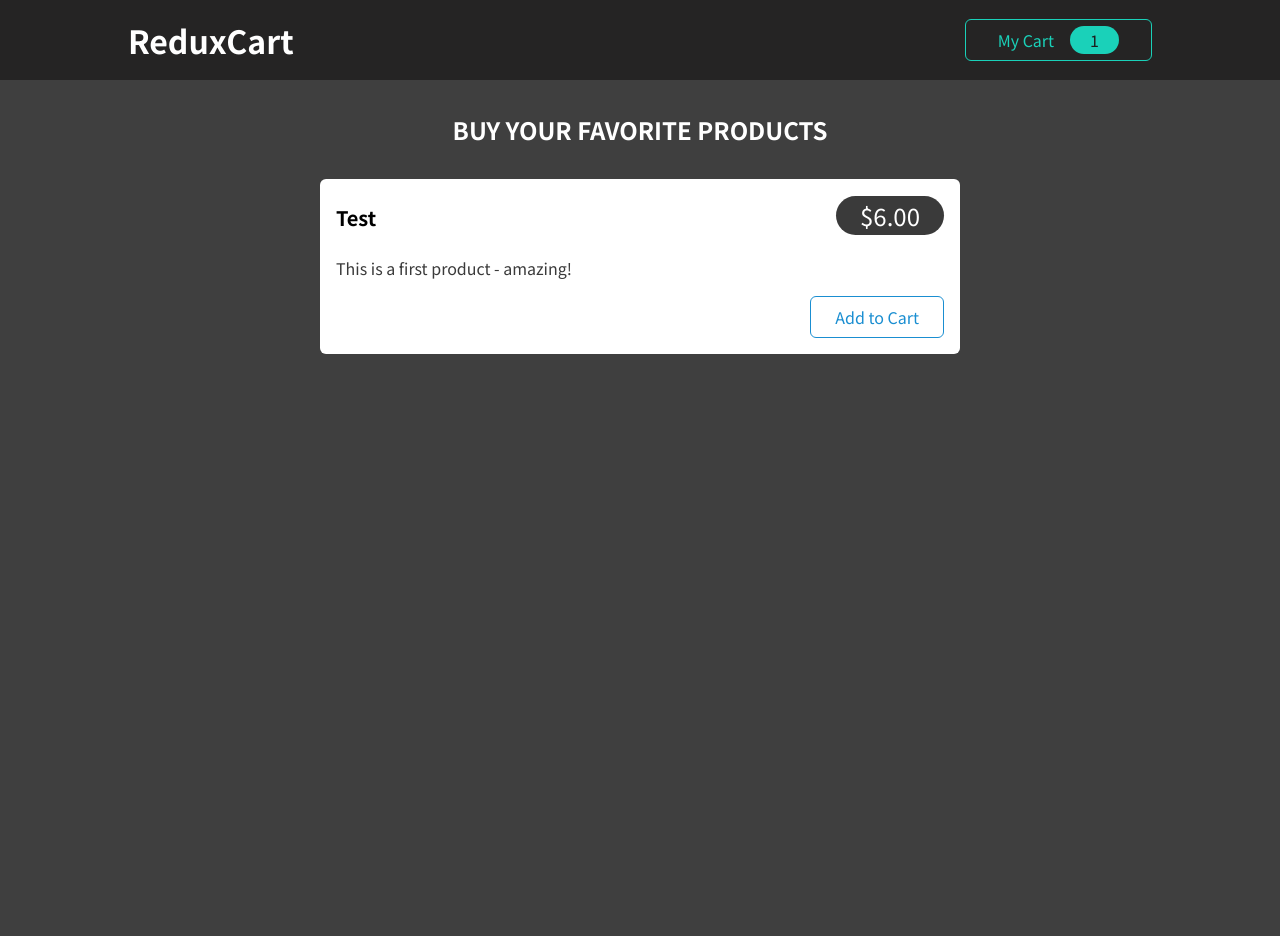
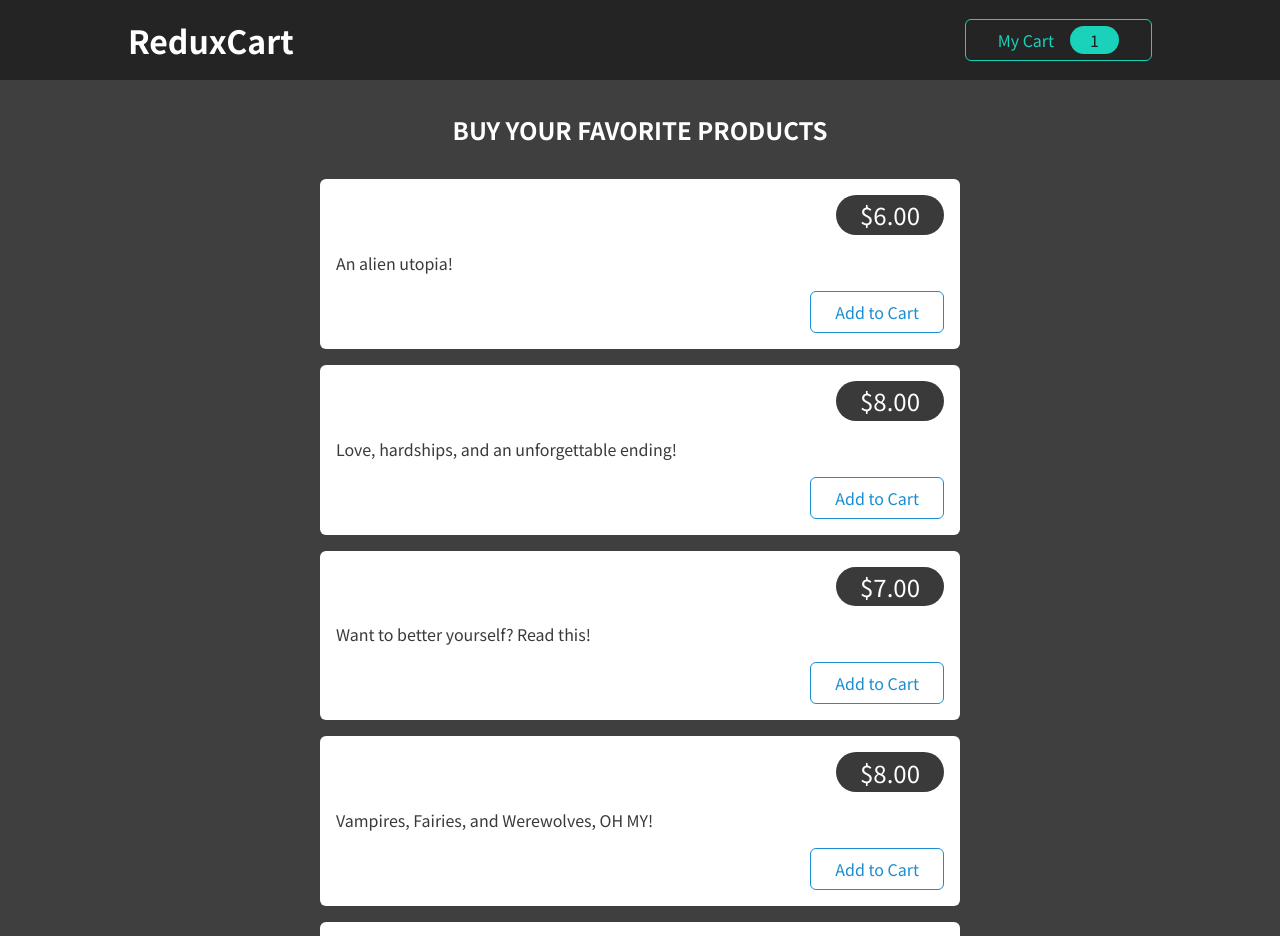
Before and after one commit to EmeraldSerpent57/redux-test-project-2, a React (Create React App) app: page / in a window 1280 px wide. Shown: the top 936 px of the page. Before the commit the page ends 800 px from the top, so only its background shows below. Built offline with nearby package versions, Linux system fonts and the light colour scheme.

Commit message:
added hard coded products array

```diff
--- a/src/components/Shop/Products.js
+++ b/src/components/Shop/Products.js
@@ -1,16 +1,53 @@
 import ProductItem from './ProductItem';
 import classes from './Products.module.css';
+
+const DUMMY_PRODUCTS = [
+  {
+    id: "p1",
+    price: 6,
+    name: "Sci-fi Book",
+    description: "An alien utopia!",
+  },
+  {
+    id: "p2",
+    price: 8,
+    name: "Romance Book",
+    description: "Love, hardships, and an unforgettable ending!",
+  },
+  {
+    id: "p3",
+    price: 7,
+    name: "Self-Help Book",
+    description: "Want to better yourself? Read this!",
+  },
+  {
+    id: "p4",
+    price: 8,
+    name: "Fantasy Book",
+    description: "Vampires, Fairies, and Werewolves, OH MY!",
+  },
+  {
+    id: "p5",
+    price: 10,
+    name: "Cook Book",
+    description: "Easy and delicious recipies!",
+  },
+];
 
 const Products = (props) => {
   return (
     <section className={classes.products}>
       <h2>Buy your favorite products</h2>
       <ul>
-        <ProductItem
-          title='Test'
-          price={6}
-          description='This is a first product - amazing!'
-        />
+        {DUMMY_PRODUCTS.map((product) => (
+          <ProductItem
+            key={product.id}
+            name={product.name}
+            price={product.price}
+            description={product.description}
+          />
+        ))}
+
       </ul>
     </section>
   );
```
